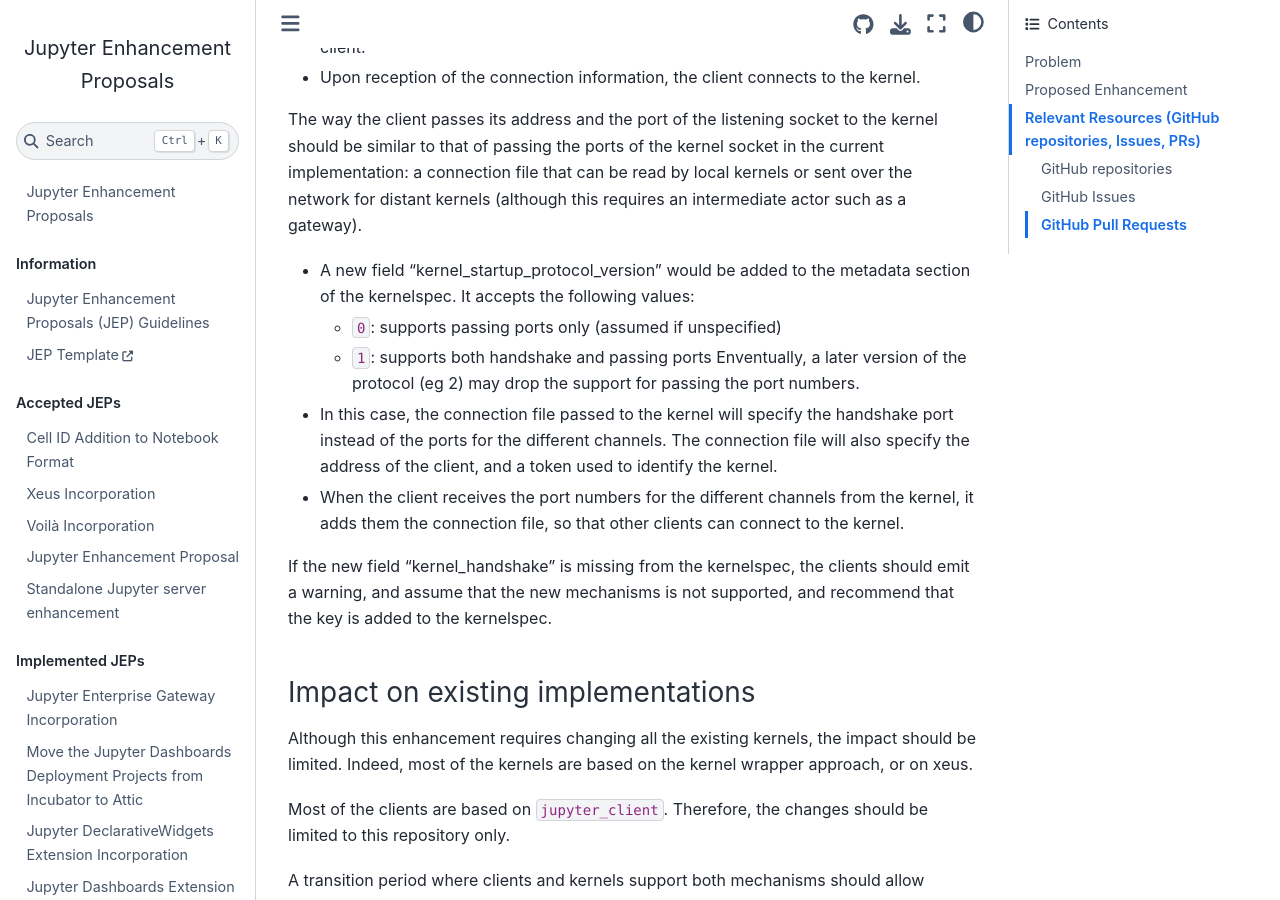
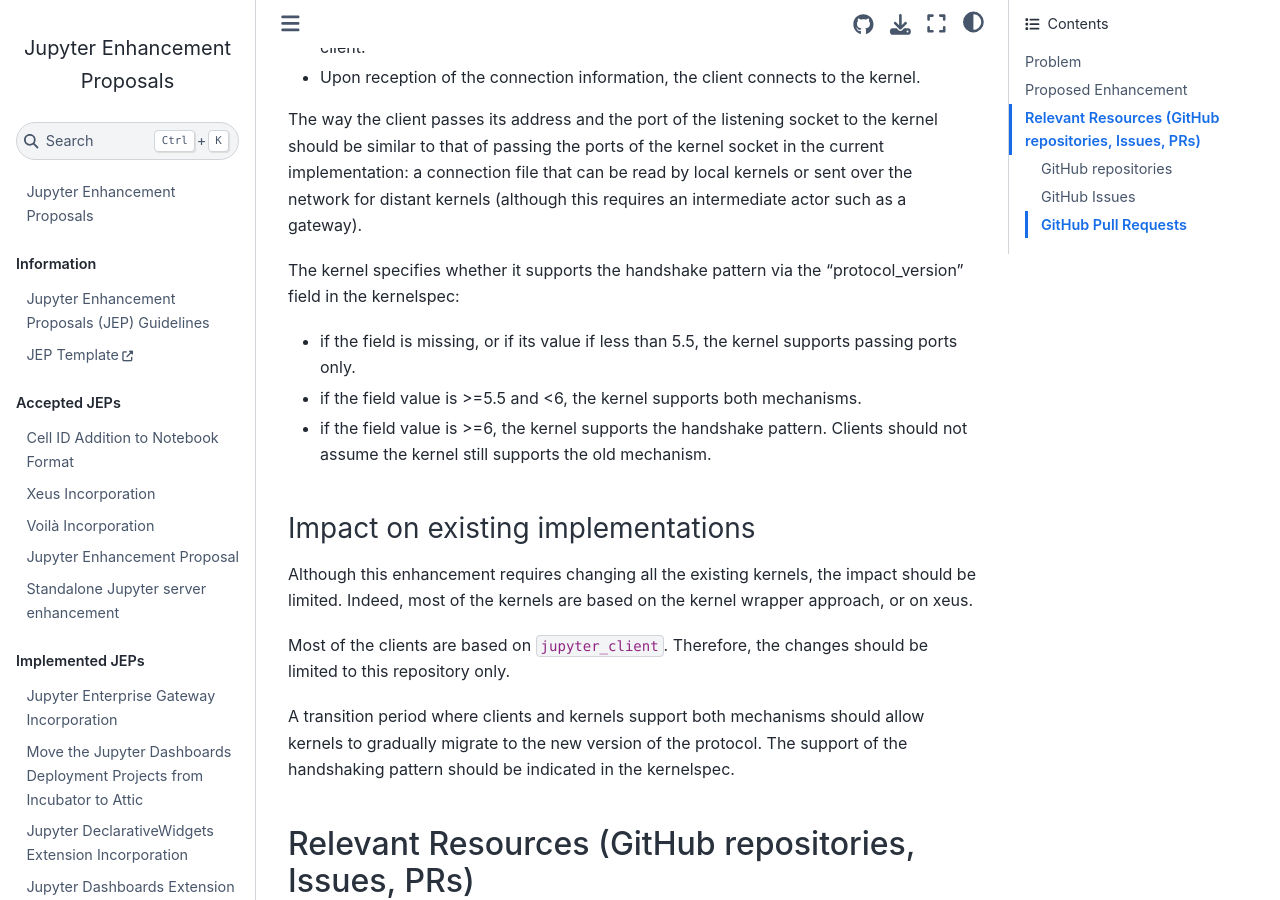
Before and after one commit to jupyter/enhancement-proposals, a Jupyter Book: the page built from jupyter-handshaking/jupyter-handshaking.md, in a window 1280 px wide and 900 px high, scrolled down 773 px. Built offline with Jupyter Book 1.0.4 settings and Sphinx 7.4.7 and the Sphinx Book theme 1.1.4, drawn with Linux system fonts in a browser that asks for light colours.

Commit message:
Changed how kernels indicate which connection pattern they support

```diff
--- a/jupyter-handshaking/jupyter-handshaking.md
+++ b/jupyter-handshaking/jupyter-handshaking.md
@@ -17,14 +17,10 @@
 
 The way the client passes its address and the port of the listening socket to the kernel should be similar to that of passing the ports of the kernel socket in the current implementation: a connection file that can be read by local kernels or sent over the network for distant kernels (although this requires an intermediate actor such as a gateway).
 
-- A new field "kernel_startup_protocol_version" would be added to the metadata section of the kernelspec. It accepts the following values:
-  - `0`: supports passing ports only (assumed if unspecified)
-  - `1`: supports both handshake and passing ports
-  Enventually, a later version of the protocol (eg 2) may drop the support for passing the port numbers.
-- In this case, the connection file passed to the kernel will specify the handshake port instead of the ports for the different channels. The connection file will also specify the address of the client, and a token used to identify the kernel.
-- When the client receives the port numbers for the different channels from the kernel, it adds them the connection file, so that other clients can connect to the kernel.
-
-If the new field "kernel_handshake" is missing from the kernelspec, the clients should emit a warning, and assume that the new mechanisms is not supported, and recommend that the key is added to the kernelspec.
+The kernel specifies whether it supports the handshake pattern via the "protocol_version" field in the kernelspec:
+- if the field is missing, or if its value if less than 5.5, the kernel supports passing ports only.
+- if the field value is >=5.5 and <6, the kernel supports both mechanisms.
+- if the field value is >=6, the kernel supports the handshake pattern. Clients should not assume the kernel still supports the old mechanism.
 
 ### Impact on existing implementations
 
```
